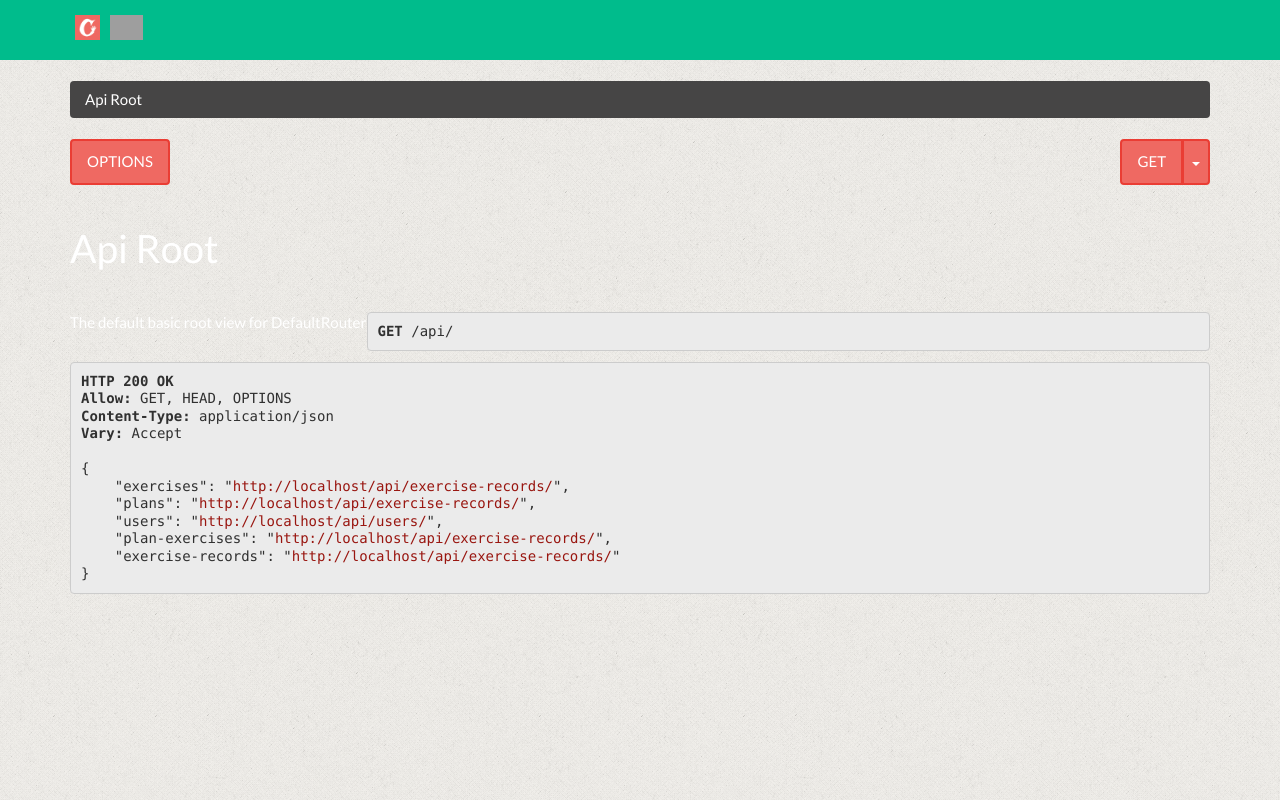
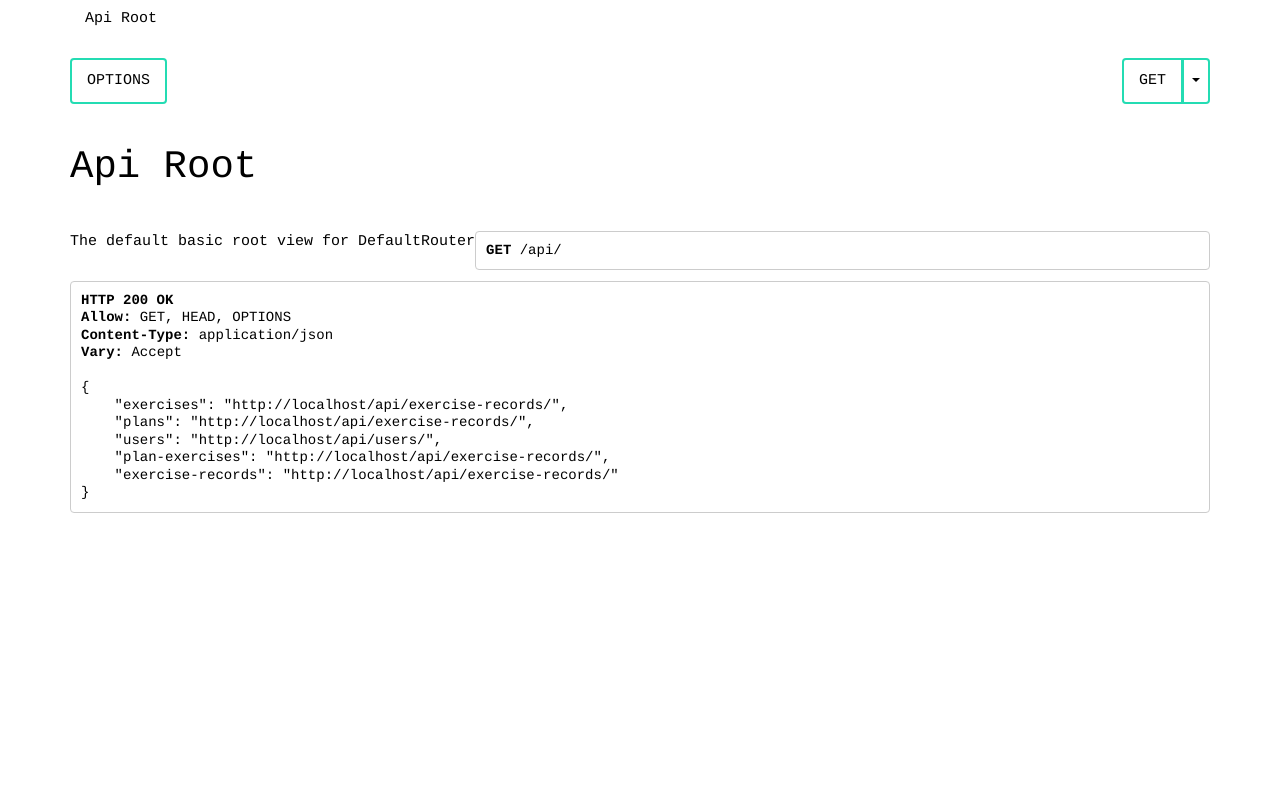
Before and after one commit to DADco/convalesense-web, a Django app: page /api/ in a window 1280 px wide. Run offline with Django 3.2, Linux system fonts and the light colour scheme; parts of the project's set-up code (start-up, migrations or seed data) failed here and were passed over; some libraries are stand-ins or nearby versions; grey boxes are pictures that could not be loaded.

Commit message:
More style tweaks and blanket whitewash the API styles to avoid doing that

```diff
--- a/convalesense/static/css/project.css
+++ b/convalesense/static/css/project.css
@@ -26,6 +26,9 @@
 
 .bg-inverse {
   background-color: #ef6962 !important; }
+
+a, a:hover, a:visited {
+  color: #991610; }
 
 #dad_logo_api {
   float: left;
@@ -63,11 +66,14 @@ body {
     background-color: #ef6962; }
 
 .btn-primary {
-  background-color: #ef6962;
-  border-color: #ea3d34; }
+  background-color: #50E3C2;
+  border-color: #24dcb3;
+  color: white !important;
+  cursor: pointer; }
 
-a, a:hover, a:visited {
-  color: #991610; }
+.btn-primary:hover {
+  background-color: #1cb18f;
+  border-color: #1cb18f; }
 
 text > tspan:nth-child(1) {
   display: none; }
@@ -78,5 +84,8 @@ text > tspan:nth-child(1) {
 .exercise-report {
   margin-top: 2em; }
 
-h2 a.btn-success {
+a.btn-success, a.btn-info, a.btn-warning {
   color: white; }
+
+a.btn-info {
+  background-color: #50E3C2; }
--- a/convalesense/static/sass/project.scss
+++ b/convalesense/static/sass/project.scss
@@ -14,6 +14,7 @@ $pink: #ef6962;
 $dark-pink: #eed3d7;
 $red: #b94a48;
 $dad-blue: #101125;
+$dad-cyan: #50E3C2;
 
 ////////////////////////////////
 		//Alerts//
@@ -77,6 +78,11 @@ $dad-blue: #101125;
 }
 
 
+a, a:hover, a:visited {
+  color: darken($pink, 33%);
+}
+
+
 #dad_logo_api {
   float: left;
   height: 25px;
@@ -125,14 +131,16 @@ body {
 
 
 .btn-primary {
-  background-color: $pink;
-  border-color: darken($pink, 10%);
+  background-color: $dad-cyan;
+  border-color: darken($dad-cyan, 10%);
+  color: white !important;
+  cursor: pointer;
+}
+.btn-primary:hover {
+  background-color: darken($dad-cyan, 20%);
+  border-color: darken($dad-cyan, 20%);
 }
 
-
-a, a:hover, a:visited {
-  color: darken($pink, 33%);
-}
 
 
 text > tspan:nth-child(1) {
@@ -148,6 +156,10 @@ text > tspan:nth-child(1) {
   margin-top: 2em;
 }
 
-h2 a.btn-success {
+a.btn-success, a.btn-info, a.btn-warning {
   color: white;
 }
+
+a.btn-info {
+  background-color: $dad-cyan;
+}
--- a/convalesense/templates/base.html
+++ b/convalesense/templates/base.html
@@ -112,8 +112,8 @@
 
       <!-- Your stuff: Third-party javascript libraries go here -->
       <script src="http://code.highcharts.com/highcharts.js"></script>
+
       <!-- place project specific Javascript in this file -->
-
       <script src="{% static 'js/project.js' %}"></script>
 
     {% endblock javascript %}
--- a/convalesense/templates/exercise/plan_list.html
+++ b/convalesense/templates/exercise/plan_list.html
@@ -8,7 +8,7 @@
     <h1>Treatment plans</h1>
   </div>
   <div class="col-md-6 text-xs-right">
-    <h2><a class="btn btn-success" href="{% url 'admin:exercise_plan_add' %}" target="_blank">Create</a></h2>
+    <h2><a class="btn btn-primary" href="{% url 'admin:exercise_plan_add' %}" target="_blank">Create</a></h2>
   </div>
 
   <div class="col-md-12">
@@ -39,7 +39,7 @@
       <tbody>
       {% for plan in object_list %}
         <tr>
-          <td><a href="{% url 'plans-detail' plan.id %}">{{ plan.id|stringformat:"03d" }}</a></td>
+          <td><a class="btn btn-primary" href="{% url 'plans-detail' plan.id %}">{{ plan.id|stringformat:"03d" }}</a></td>
           <td>{{ plan.name }}</td>
           <td>{{ plan.status }}</td>
           <td>{{ plan.therapist }}</td>
--- a/convalesense/templates/rest_framework/base.html
+++ b/convalesense/templates/rest_framework/base.html
@@ -4,6 +4,22 @@
 {% block bootstrap_theme %}
     <link rel="stylesheet" href="{% static 'css/bootstrap.min.css' %}" type="text/css">
     <link rel="stylesheet" href="{% static 'css/project.css' %}" type="text/css">
+    <style type="text/css">
+      * {
+        color: black !important;
+        font-family: Courier !important;
+        background: white !important;
+      }
+      .navbar, #djDebugToolbarHandle {
+        display: none !important;
+      }
+      .btn {
+        color: black !important;
+      }
+      input, textarea {
+        border: solid 1px black !important;
+      }
+    </style>
 {% endblock %}
 
 {% block branding %}
```
